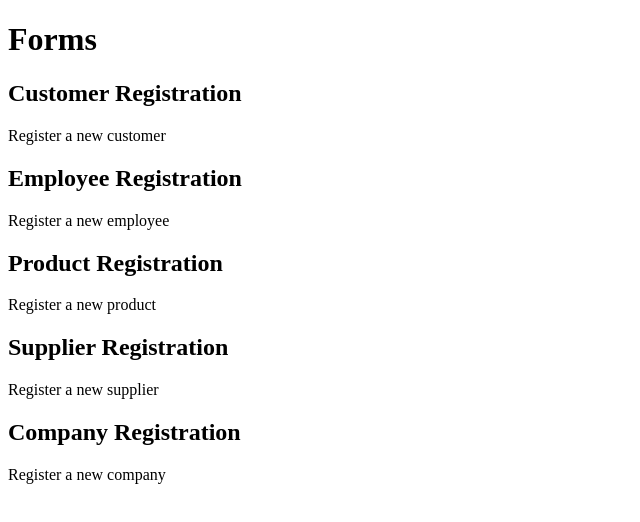
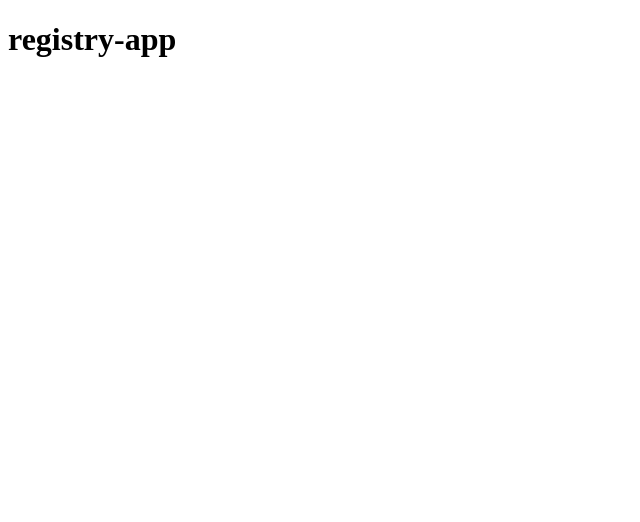
Before and after one commit to mv7x/registry-app, an Angular app: page / in a window 1280 px wide. Shown: the top 522 px of the page, without its empty margins (0-640 px from the left). Built offline with nearby package versions, Linux system fonts and the light colour scheme; data requests are answered from the project's data file.

Commit message:
chore: clean up scaffold

```diff
--- a/src/app/app.html
+++ b/src/app/app.html
@@ -1,8 +1 @@
-<h1>Forms</h1>
-
-@for (form of forms | async; track form.id) {
-  <div>
-    <h2>{{ form.name }}</h2>
-    <p>{{ form.description }}</p>
-  </div>
-}
+<h1>{{ title }}</h1>
--- a/src/app/app.ts
+++ b/src/app/app.ts
@@ -1,15 +1,11 @@
-import { Component, inject } from '@angular/core';
-import { AsyncPipe } from '@angular/common';
-import { FormService } from './form.service';
+import { Component } from '@angular/core';
 
 @Component({
   selector: 'app-root',
-  imports: [AsyncPipe],
+  imports: [],
   templateUrl: './app.html',
   styleUrl: './app.css'
 })
 export class App {
-  private formService = inject(FormService);
-
-  forms = this.formService.getForms();
+  protected title = 'registry-app';
 }
--- a/src/app/form.service.ts
+++ /dev/null
@@ -1,22 +0,0 @@
-import { Injectable, inject } from '@angular/core';
-import { HttpClient } from '@angular/common/http';
-import { Observable } from 'rxjs';
-
-export interface FormRecord {
-  id: number;
-  name: string;
-  description: string;
-}
-
-@Injectable({
-  providedIn: 'root'
-})
-export class FormService {
-  private http = inject(HttpClient);
-
-  private apiUrl = 'http://localhost:3000/forms';
-
-  getForms(): Observable<FormRecord[]> {
-    return this.http.get<FormRecord[]>(this.apiUrl);
-  }
-}
```
